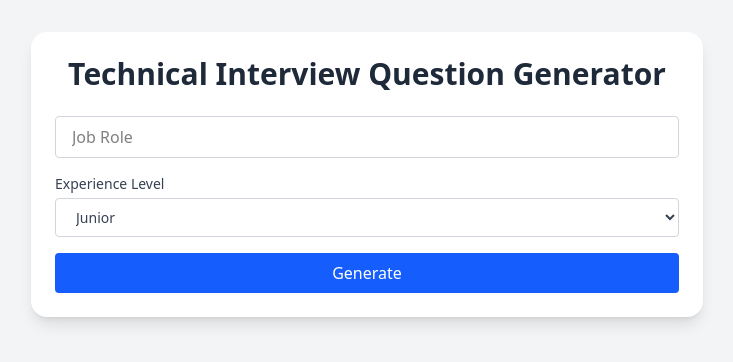
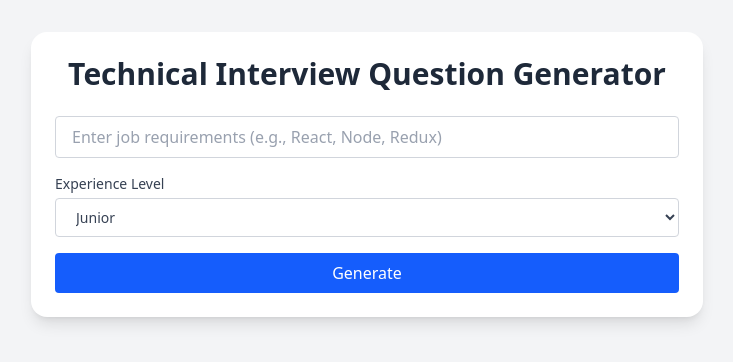
Before and after one commit to anooja62/Technical-Interview-Question-Generator-FE, a React (Vite) app: page / in a window 1280 px wide. Shown: the top 362 px of the page, without its empty margins (273-1006 px from the left). Built offline with nearby package versions, Linux system fonts and the light colour scheme.

Commit message:
Add input for job requirements

```diff
--- a/src/components/Form.tsx
+++ b/src/components/Form.tsx
@@ -1,17 +1,23 @@
 import { useState } from "react";
-//import { generateQuestion } from "../services/api";
 import { QuestionInput, GeneratedQuestion } from "../types";
 
 interface Props {
-  onGenerated: (q: GeneratedQuestion[]) => void;  // Change from single question to array of questions
+  onGenerated: (q: GeneratedQuestion[]) => void; // Change from single question to array of questions
 }
 
 export default function Form({ onGenerated }: Props) {
-  const [form, setForm] = useState<QuestionInput>({ role: "", experience: "junior" });
+  const [form, setForm] = useState<QuestionInput>({
+    jobRequirements: "",  // Renaming the role to jobRequirements
+    experience: "junior",
+  });
   const [loading, setLoading] = useState(false);
-  const handleChange = (e: React.ChangeEvent<HTMLInputElement | HTMLSelectElement>) => {
+
+  const handleChange = (
+    e: React.ChangeEvent<HTMLInputElement | HTMLSelectElement>
+  ) => {
     setForm({ ...form, [e.target.name]: e.target.value });
   };
+
   const handleSubmit = async (e: React.FormEvent) => {
     e.preventDefault();
     setLoading(true);
@@ -23,7 +29,7 @@ export default function Form({ onGenerated }: Props) {
       });
       const data: GeneratedQuestion[] = await res.json();
       onGenerated(data);
-      setForm({ role: "", experience: "junior" });
+      setForm({ jobRequirements: "", experience: "junior" });  // Clear the form after submission
     } catch (err) {
       console.error("Error generating questions:", err);
     } finally {
@@ -31,16 +37,15 @@ export default function Form({ onGenerated }: Props) {
     }
   };
 
-
   return (
     <form onSubmit={handleSubmit} className="flex flex-col gap-4">
       <input
-        name="role"
-        value={form.role}
+        name="jobRequirements"
+        value={form.jobRequirements}
         onChange={handleChange}
-        placeholder="Job Role"
+        placeholder="Enter job requirements (e.g., React, Node, Redux)"
         required
-        className="border border-gray-300 rounded px-4 py-2"
+        className="border border-gray-300 rounded px-4 py-2 placeholder-gray-400"
       />
       <label className="text-sm font-medium text-gray-700">
         Experience Level
@@ -58,7 +63,9 @@ export default function Form({ onGenerated }: Props) {
       <button
         type="submit"
         disabled={loading}
-        className="bg-blue-600 text-white rounded px-4 py-2 hover:bg-blue-700 transition"
+        className={`bg-blue-600 text-white rounded px-4 py-2 hover:bg-blue-700 transition ${
+          !loading && "cursor-pointer"
+        }`}
       >
         {loading ? "Loading..." : "Generate"}
       </button>
--- a/src/types/index.ts
+++ b/src/types/index.ts
@@ -1,5 +1,5 @@
 export interface QuestionInput {
-    role: string;
+  jobRequirements: string;
     experience: "junior" | "mid" | "senior";
   }
 
```
